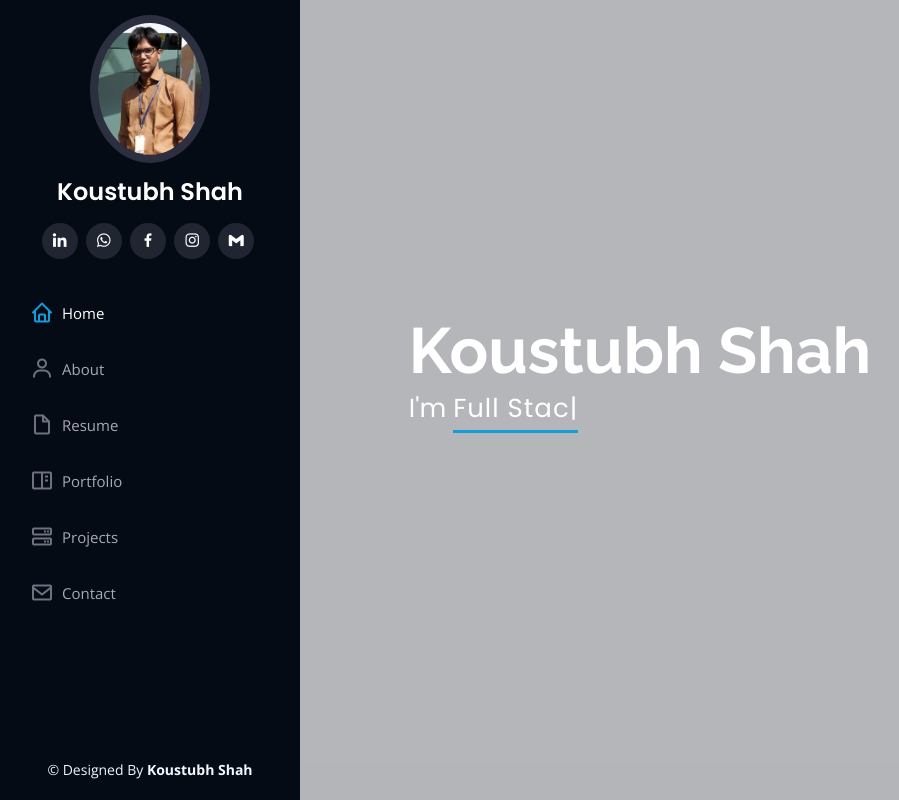
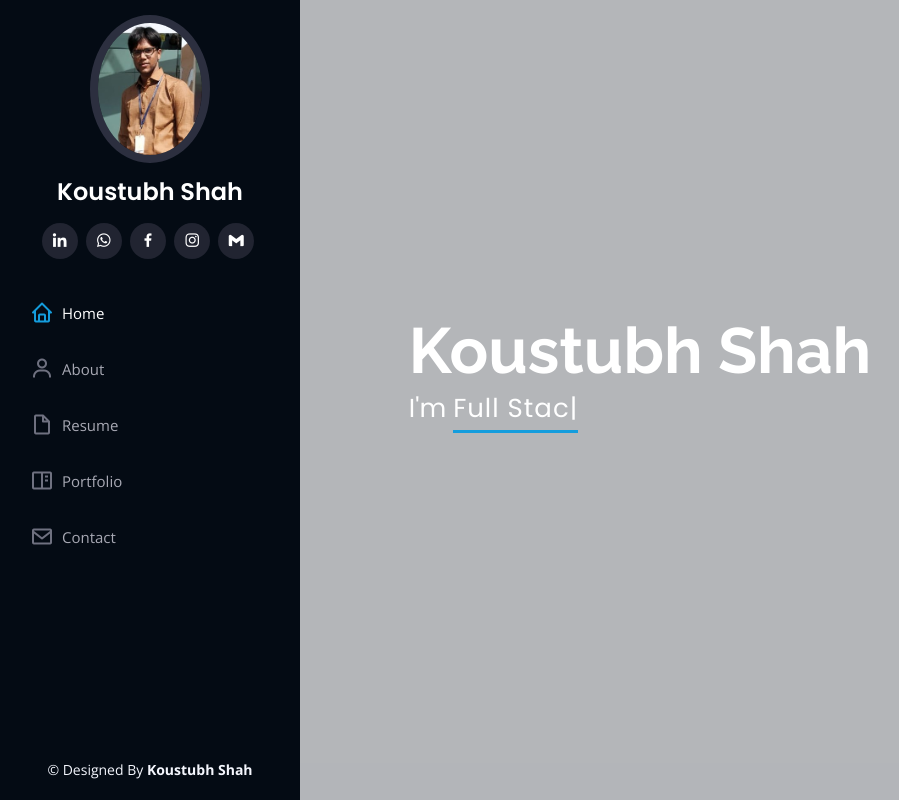
Before and after one commit to koustubhshah/myportfolio.github.io, a plain HTML site: page index.html in a window 1280 px wide. Shown: the top 800 px of the page, without its empty margins (0-899 px from the left). Drawn offline with nearby package versions, Linux system fonts and the light colour scheme.

Commit message:
Update index.html

```diff
--- a/index.html
+++ b/index.html
@@ -63,7 +63,6 @@
           <li><a href="#about" class="nav-link scrollto"><i class="bx bx-user"></i> <span>About</span></a></li>
           <li><a href="#resume" class="nav-link scrollto"><i class="bx bx-file-blank"></i> <span>Resume</span></a></li>
           <li><a href="#portfolio" class="nav-link scrollto"><i class="bx bx-book-content"></i> <span>Portfolio</span></a></li>
-          <li><a href="#services" class="nav-link scrollto"><i class="bx bx-server"></i> <span>Projects</span></a></li>
           <li><a href="#contact" class="nav-link scrollto"><i class="bx bx-envelope"></i> <span>Contact</span></a></li>
         </ul>
       </nav><!-- .nav-menu -->
```
